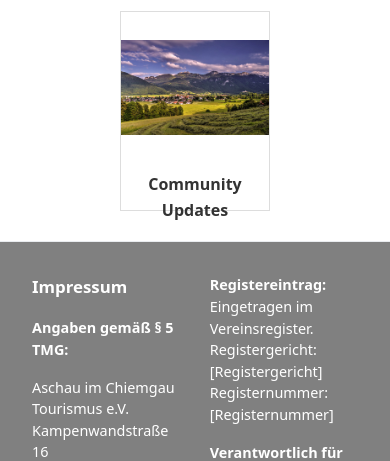
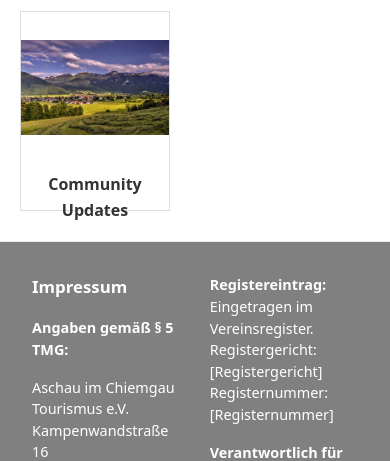
Before and after one commit to ME-Tii/aschau_regional, a Flask app: page /news in a window 390 px wide. Shown: the part 1070-1531 px from the top of the page. Run offline with Flask 3, Linux system fonts and the light colour scheme.

Commit message:
Set left and right margin of .grid-item to 0 on mobile

```diff
--- a/static/style.css
+++ b/static/style.css
@@ -473,7 +473,7 @@ section p {
     .grid-item {
         width: 150px;
         height: 200px;
-        margin: 10px auto;
+        margin: 10px 0;
     }
     .grid-item img {
         width: 100%;
```
